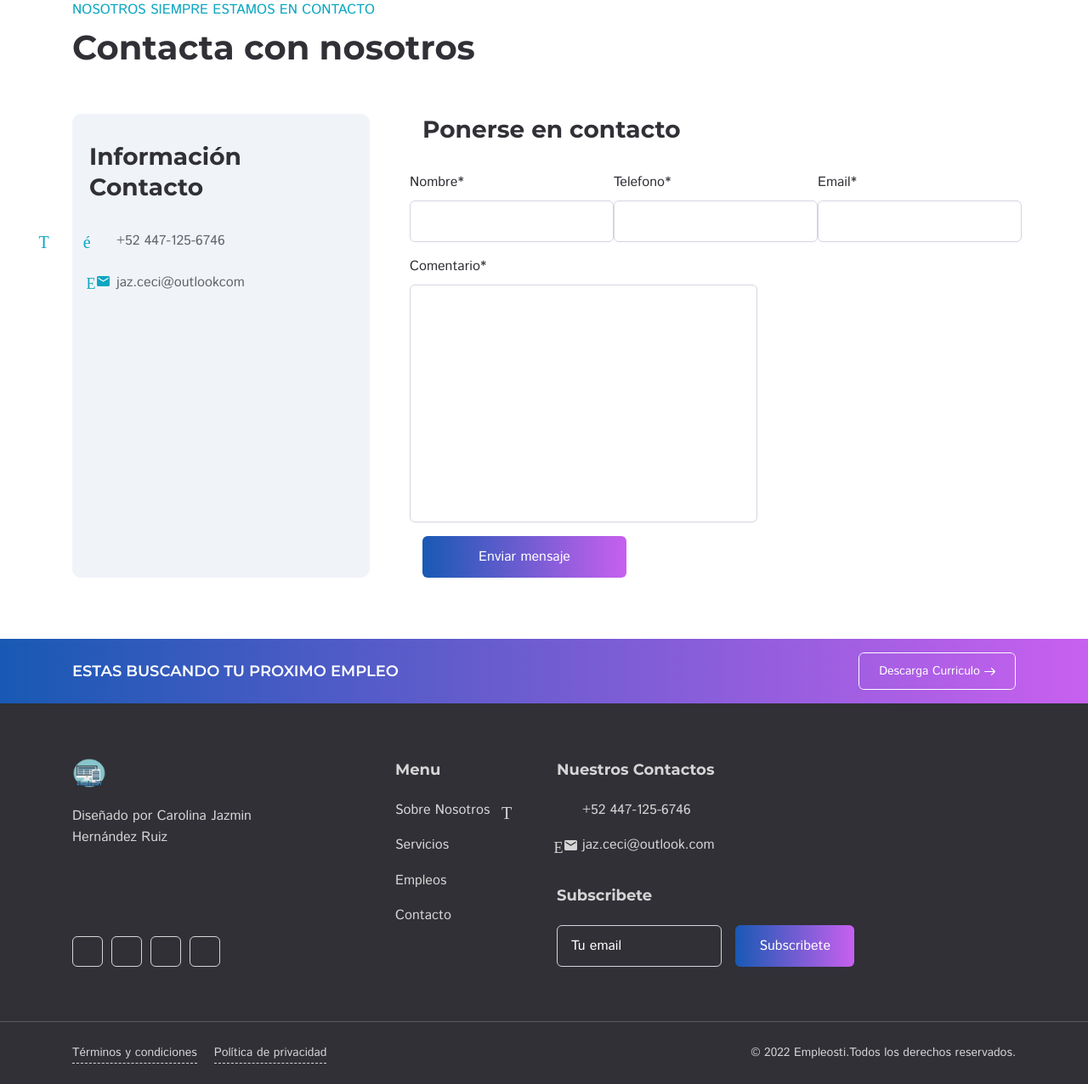
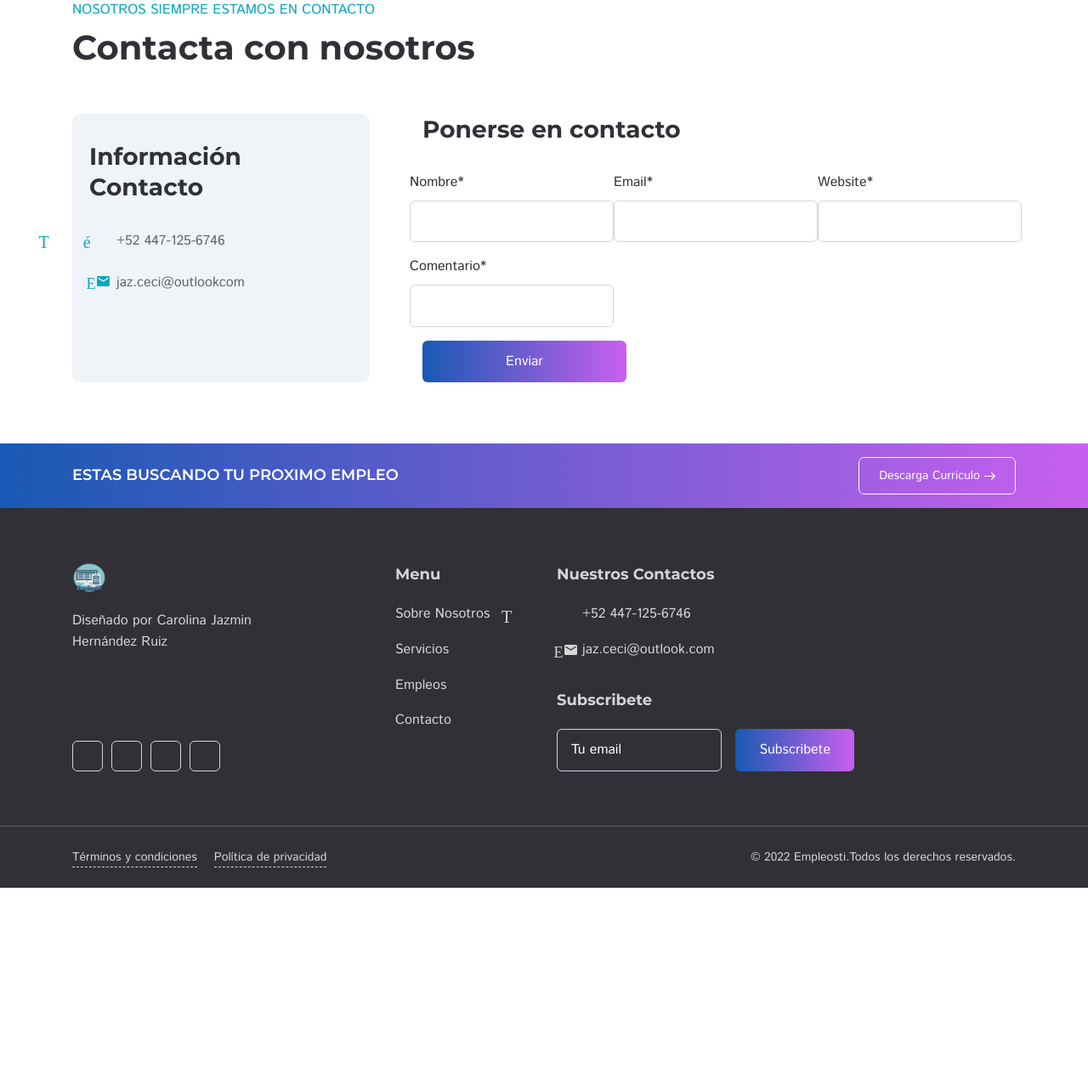
Before and after one commit to CarolinaHernandezRuiz/proyectofinal, a Django app: page /contact-us/ in a window 1280 px wide. Shown: the part 308-1584 px from the top of the page at 85% size. After the commit the page ends 1353 px from the top, so only its background shows below. Run offline with Django 4.2, Linux system fonts and the light colour scheme; some libraries are stand-ins or nearby versions.

Commit message:
septimo de Modificacion

```diff
--- a/app_empleosti/admin.py
+++ b/app_empleosti/admin.py
@@ -1,5 +1,3 @@
-from csv import list_dialects
-from re import search
 from django.contrib import admin
 from .models import Comentarios, Empleo,Empleo_profesional,Empleo_bajo_nivel
 
--- a/app_empleosti/forms.py
+++ b/app_empleosti/forms.py
@@ -1,27 +1,30 @@
-from pyexpat import model
 from django import forms
 from .models import Comentarios
 from django.contrib.auth.models import User
 from django.contrib.auth.forms import UserCreationForm, AuthenticationForm
 
 class ComentariosForm(forms.ModelForm):
-    class Meta:
-        model = Comentarios
-        fields = ["nombre", "telefono", "email",  "comentario"]
-    #fields = '__all__',
+   class Meta:
+      model = Comentarios
+      fields = ("nombre", "email", "website", "comentario")
+      #fields = '__all__'
+   nombre = forms.CharField(widget=forms.TextInput(attrs={'class': 'form-input', 'required': 'true'}))
+   email = forms.EmailField(widget=forms.EmailInput(attrs={'class': 'form-input'}))
+   website = forms.URLField(widget=forms.URLInput(attrs={'class': 'form-input'}))
+   comentario = forms.CharField(widget=forms.TextInput(attrs={'class': 'form-input'}))
 
 class userForm(UserCreationForm):
-    class Meta:
-        model = User
-        fields = ['first_name', 'last_name', 'username', 'email', 'password', 'password2']
+   class Meta:
+      model = User
+      fields = ['first_name', 'last_name', 'username', 'email', 'password1', 'password2']
 
 class loginForm(AuthenticationForm):
-    class Meta:
-        model = User
-        fields = ['username', 'password', 'remember_me']
-    username = forms.CharField(max_length=100, required=True, widget=forms.TextInput(attrs={'placeholder': 'Username', 'class': 'contact-form contact-form-padding',}))
-    password = forms.CharField(max_length=50, required=True, widget=forms.PasswordInput(attrs={'placeholder': 'Password', 'class': 'contact-form contact-form-padding', 'data-toggle': 'password', 'id': 'password', 'name': 'password',}))
-    remember_me = forms.BooleanField(required=False)
+   class Meta:
+      model = User
+      fields = ['username', 'password', 'remember_me']
+   username = forms.CharField(max_length=100, required=True, widget=forms.TextInput(attrs={'placeholder': 'Username', 'class': 'form-control'}))
+   password = forms.CharField(max_length=50, required=True, widget=forms.PasswordInput(attrs={'placeholder': 'Password', 'class': 'form-control', 'data-toggle': 'password', 'id': 'password', 'name': 'password'}))
+   remember_me = forms.BooleanField(required=False)
 
     #nombre = forms.CharField(widget=forms.TextInput(attrs= {'class':'contact-form contact-form-padding'}))
     #telefono = forms.CharField(widget=forms.TextInput(attrs={'class':'contact-form contact-form-padding'}))
--- a/app_empleosti/static/assets/js/custom.js
+++ b/app_empleosti/static/assets/js/custom.js
@@ -487,14 +487,6 @@
 						email: "The email field is required.",
 						customemail: "The email is not a valid email."
 					},
-				},
-				submitHandler: function(form) {
-
-					$(form).trigger("reset");
-					$(".form-field").removeClass("focus");
-
-					alert('Successfully sent!');
-
 				}
 			});
 
--- a/app_empleosti/templates/app/contact-us.html
+++ b/app_empleosti/templates/app/contact-us.html
@@ -67,7 +67,7 @@
 
 									<div class="col-12">
 										<div class="form-btn">
-											<button type="submit" class="btn btn-w240 ripple"><span>Enviar mensaje</span></button>
+											<input type="submit" class="btn btn-w240 ripple" value="Enviar">
 										</div>
 									</div>
 								</div>
--- a/app_empleosti/templates/app/registro.html
+++ b/app_empleosti/templates/app/registro.html
@@ -42,11 +42,11 @@
                             </div>
             {% endif %}
             <div class="one_third first">
-              <label for="name">Nombre <span>*</span></label>
+              <label for="name">Nombre</label>
               <input type="text" name="{{ form.first_name.name }}" id="name" value="" size="22">
             </div>
             <div class="one_third">
-              <label for="last_name">Last Name <span>*</span></label>
+              <label for="last_name">Last Name</label>
               <input type="text" name="{{ form.last_name.name}}" id="last_name" value="" size="22">
             </div>
             <div class="one_third last">
--- a/app_empleosti/views.py
+++ b/app_empleosti/views.py
@@ -1,5 +1,3 @@
-from urllib import request
-import django
 from django.shortcuts import render, redirect
 from .models import Empleo
 from .forms import ComentariosForm, userForm, loginForm
@@ -66,13 +64,16 @@ def buscar(request):
     else:
         return render(request, 'app/buscar.html')
 
+
+
+
 class Registro(View):
     form_class = userForm
     initial = {'key': 'value'}
     template_name = 'app/registro.html'
 
     def get(self, request, *args, **kwargs):
-        form = self.form_class(initial = self.initial)
+        form = self.form_class(initial=self.initial)
         return render(request, self.template_name, {'form': form})
 
     def post(self, request, *args, **kwargs):
@@ -81,23 +82,20 @@ class Registro(View):
             form.save()
             username = form.cleaned_data.get('username')
             messages.success(request, f'Account created for {username}')
-            return redirect(to= '/')
+            return redirect(to='/')
         return render(request, self.template_name, {'form': form})
-    def dispatch(self, request,*args, **kwargs):
-       # will redirect to the home page if a user tries to access the register page while logged in
-       if request.user.is_authenticated:
-           return redirect(to='/')
-       # else process dispatch as it atherwise normaliy would
-       return super(Registro, self).dispatch(request, *args, **kwargs)
+
+    def dispatch(self, request, *args, **kwargs):
+        if request.user.is_authenticated:
+            return redirect(to='/')
+        return super (Registro, self).dispatch(request, *args, **kwargs)
+
 
 class CustomLoginView(LoginView):
     form_class = loginForm
     def form_valid(self, form):
-        remember_me =form.cleaned_data.get('remember_me')
+        remember_me = form.cleaned_data.get('remember_me')
         if not remember_me:
-            # set session expiry to 0 seconds. So it will automaticaliy close the session after the browser is closed.
             self.request.session.set_expiry(0)
-            # Set session as modified to force data updates/cookis to be saved.
             self.request.session.modified = True
-        # else browser session will be as long as the session coookis time "SESSION_COOKIE_AGE" defined in settings.py
         return super(CustomLoginView, self).form_valid(form)
--- a/empleosti/settings.py
+++ b/empleosti/settings.py
@@ -40,7 +40,6 @@ INSTALLED_APPS = [
     'django.contrib.staticfiles',
     'app_empleosti',
     'crispy_forms',
-    'django.contrib.humanize',
 ]
 
 CRISPY_TEMPLATE_PACK = 'bootstrap4'
@@ -129,9 +128,9 @@ MEDIA_URL = '/media/'
 MEDIA_ROOT = os.path.join(BASE_DIR, 'media')
 django_heroku.settings(locals())
 
-SESSION_COOKIES_AGE = 60 * 60 * 24 * 30
+SESSION_COOKIES_AGE = 60 * 60 * 24 * 5
 LOGIN_REDIRECT_URL = '/'
-LOGIN_URL = 'Login'
+LOGIN_URL = 'login'
 
 # Default primary key field type
 # https://docs.djangoproject.com/en/4.0/ref/settings/#default-auto-field
```
Also changed, not shown: app_empleosti/urls.py (+6 -7 lines), db.sqlite3.
